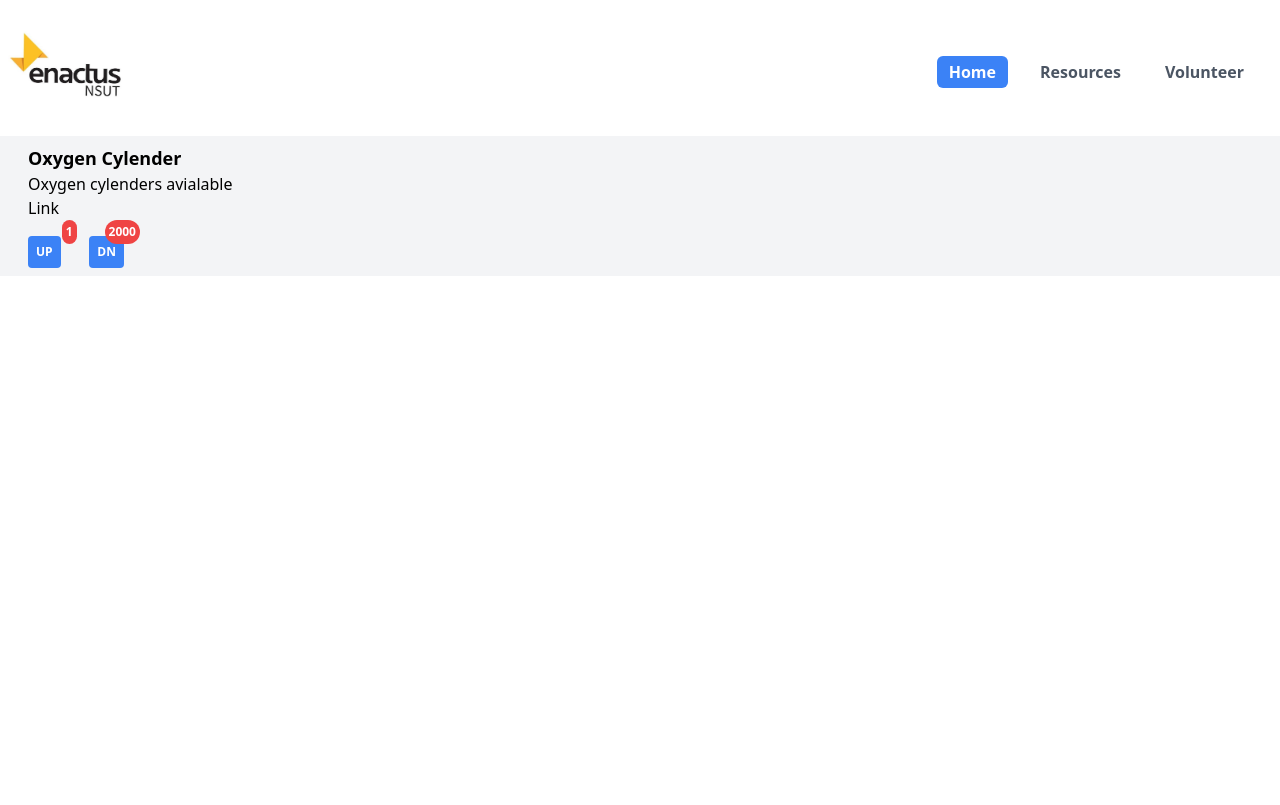
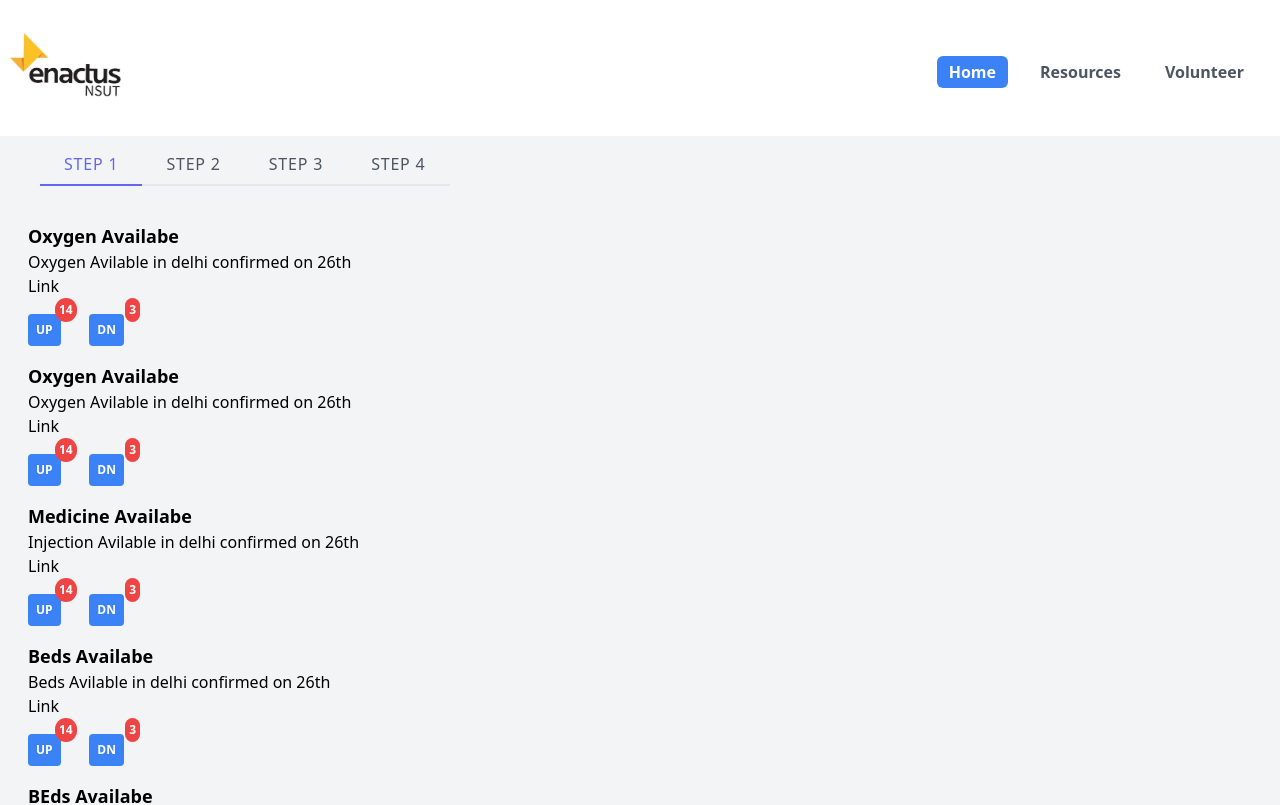
Before and after one commit to samad-yar-khan/covid-resources-client, a React (Create React App) app: page /resources in a window 1280 px wide. Shown: the top 805 px of the page. Built offline with nearby package versions, Linux system fonts and the light colour scheme.

Commit message:
Fetch Resources from data

```diff
--- a/src/components/ResourceItem.js
+++ b/src/components/ResourceItem.js
@@ -4,46 +4,37 @@ import React from 'react'
 
 class ResourceItem extends React.Component {
 
-  constructor(){
-    super(); //must call parents constructor first
-    this.state = {
 
-    }
-     //we put this in the constrcutor because it will be used again and again to aceess the firestore
-
-    //method 2 , we bind our functions to this (otherwise their 'this' value wull be uundefined when they are assigned to an event listenr or aany other var)
-    // this.increaseQuantity = this.increaseQuantity.bind(this)}
-  }
 
 
   render(){
 
-
+    const {title , description , date , link, upvotes , downvotes } = this.props;
 
 
     return (
       <div class='p-2'>
 
         <div class='header text-lg font-bold'>
-            Oxygen Cylender
+            {title}
         </div>
         <div class ='description text-md '>
-            Oxygen cylenders avialable
+            {description}
         </div>
         <div>
-            <a href=''>Link</a>
+            <a href={`${link}`} >Link</a>
 
         </div>
 
         <div class="button-conatiner flex w-24 justify-between mt-2">
           <button class='relative bg-blue-500 text-white p-2 rounded font-bold text-xs overflow-visible mt-2'>
             UP
-            <div class="absolute top-0 right-0 -mt-4 -mr-4 px-1 py-1 bg-red-500 rounded-full text-xs ">1</div>
+            <div class="absolute top-0 right-0 -mt-4 -mr-4 px-1 py-1 bg-red-500 rounded-full text-xs ">{upvotes}</div>
             </button>
 
             <button class='relative bg-blue-500 text-white p-2 rounded font-bold overflow-visible text-xs mt-2'>
             DN
-            <div class="absolute top-0 right-0 -mt-4 -mr-4 px-1 py-1 bg-red-500 rounded-full text-xs">2000</div>
+            <div class="absolute top-0 right-0 -mt-4 -mr-4 px-1 py-1 bg-red-500 rounded-full text-xs">{downvotes}</div>
             </button>
             </div>
 
--- a/src/components/ResourcesPage.js
+++ b/src/components/ResourcesPage.js
@@ -1,24 +1,37 @@
 import React from 'react'
 import ResourceItem from './ResourceItem'
-
+import ResourcesNavbar from './ResourcesTab'
+import {data} from '../resourceData'
 class ResourcesPage extends React.Component {
 
   constructor(){
     super(); //must call parents constructor first
     this.state = {
-
+      data : data,
+      activeResourceIndex : 0,
+      allResources : data.allResources ,
+      medicine : data.medicine ,
+      beds : data.beds,
+      plasama : data.plasma
     }
 
   }
 
   // componentDidMount(){
-  //   this.setState{
 
-  //   }
+
+
+
   // }
 
 
+
+
   render(){
+
+    const { allResources , medicine , plasama , beds , activeResourceIndex} = this.state;
+    const listArr = [allResources , medicine , beds , plasama ];
+    const list = listArr[activeResourceIndex];
 
 
 
@@ -28,12 +41,28 @@ class ResourcesPage extends React.Component {
 
         <header>
           <div className='tabs'>
-
+            <ResourcesNavbar/>
           </div>
         </header>
 
+      <div>
+        {
 
-      <ResourceItem/>
+          list.map((item)=>{
+            return <ResourceItem
+                    title = {item.title}
+                    description = {item.description}
+                    link = {item.link}
+                    key = {item.id}
+                    date = {item.date}
+                    upvotes = {item.upvotes}
+                    downvotes = {item.downvotes}
+
+                  />
+          })
+        }
+        </div>
+
       </div>
     </div>
     );
--- /dev/null
+++ b/src/components/ResourcesTab.js
@@ -0,0 +1,36 @@
+import React from 'react'
+import NavButton from './NavButton'
+
+
+function ResourceNavbar(props){
+
+
+
+
+        return (
+
+          <section className="text-gray-600 body-font">
+            <div className="container px-5 py-2 mx-auto flex flex-wrap flex-col">
+              <div className="flex flex-wrap mb-5">
+                <a className="sm:px-6 py-3 w-1/2 sm:w-auto justify-center sm:justify-start border-b-2 title-font font-medium bg-gray-100 inline-flex items-center leading-none border-indigo-500 text-indigo-500 tracking-wider rounded-t">
+                  STEP 1
+                </a>
+                <a className="sm:px-6 py-3 w-1/2 sm:w-auto justify-center sm:justify-start border-b-2 title-font font-medium inline-flex items-center leading-none border-gray-200 hover:text-gray-900 tracking-wider">
+                    STEP 2
+                </a>
+                <a className="sm:px-6 py-3 w-1/2 sm:w-auto justify-center sm:justify-start border-b-2 title-font font-medium inline-flex items-center leading-none border-gray-200 hover:text-gray-900 tracking-wider">
+                  STEP 3
+                </a>
+                <a className="sm:px-6 py-3 w-1/2 sm:w-auto justify-center sm:justify-start border-b-2 title-font font-medium inline-flex items-center leading-none border-gray-200 hover:text-gray-900 tracking-wider">
+                  STEP 4
+                </a>
+              </div>
+            </div>
+          </section>
+        );
+
+    }
+
+
+
+export default ResourceNavbar;
--- a/src/resourceData.js
+++ b/src/resourceData.js
@@ -1,6 +1,8 @@
 export const data = {
-
-    allResources = [
+    categories : [
+        "All" , "Medicine" , "Beds" , "Plasma"
+    ],
+    allResources : [
         {
             title:'Oxygen Availabe',
             description :'Oxygen Avilable in delhi confirmed on 26th',
@@ -8,7 +10,7 @@ export const data = {
             date : '25/04/21',
             upvotes : '14',
             downvotes : '3',
-            id='0'
+            id:'0'
 
         },
         {
@@ -18,7 +20,7 @@ export const data = {
             date : '25/04/21',
             upvotes : '14',
             downvotes : '3',
-            id='1'
+            id : '1'
 
         },
         {
@@ -28,7 +30,7 @@ export const data = {
             date : '25/04/21',
             upvotes : '14',
             downvotes : '3',
-            id='2'
+            id:'2'
         },
         {
             title:'Beds Availabe',
@@ -37,7 +39,7 @@ export const data = {
             date : '25/04/21',
             upvotes : '14',
             downvotes : '3',
-            id='3'
+            id:'3'
         },
         {
             title:'BEds Availabe',
@@ -46,7 +48,7 @@ export const data = {
             date : '25/04/21',
             upvotes : '14',
             downvotes : '3',
-            id='4'
+            id:'4'
         },
         {
             title:'Medicine Availabe',
@@ -55,7 +57,7 @@ export const data = {
             date : '25/04/21',
             upvotes : '14',
             downvotes : '3',
-            id='5'
+            id:'5'
         },
         {
             title:'Plasma Availabe',
@@ -64,7 +66,7 @@ export const data = {
             date : '25/04/21',
             upvotes : '14',
             downvotes : '3',
-            id='6'
+            id:'6'
         },
         {
             title:'plasma Availabe',
@@ -73,7 +75,7 @@ export const data = {
             date : '25/04/21',
             upvotes : '14',
             downvotes : '3',
-            id='7'
+            id:'7'
         },
         {
             title:'Medicine Availabe',
@@ -82,11 +84,11 @@ export const data = {
             date : '25/04/21',
             upvotes : '14',
             downvotes : '3',
-            id='8'
+            id:'8'
         },
 
     ],
-    medicine = [
+    medicine : [
         {
             title:'Medicine Availabe',
             description :'Injection Avilable in delhi confirmed on 26th',
@@ -94,7 +96,7 @@ export const data = {
             date : '25/04/21',
             upvotes : '14',
             downvotes : '3',
-            id='5'
+            id:'5'
         },
         {
             title:'Medicine Availabe',
@@ -103,10 +105,10 @@ export const data = {
             date : '25/04/21',
             upvotes : '14',
             downvotes : '3',
-            id='8'
+            id:'8'
         },
     ],
-    beds = [
+    beds : [
         {
             title:'Beds Availabe',
             description :'Beds Avilable in delhi confirmed on 26th',
@@ -114,7 +116,7 @@ export const data = {
             date : '25/04/21',
             upvotes : '14',
             downvotes : '3',
-            id='3'
+            id:'3'
         },
         {
             title:'BEds Availabe',
@@ -123,10 +125,10 @@ export const data = {
             date : '25/04/21',
             upvotes : '14',
             downvotes : '3',
-            id='4'
+            id:'4'
         },
     ],
-    plasma = [
+    plasma : [
         {
             title:'Plasma Availabe',
             description :'Injection Avilable in delhi confirmed on 26th',
@@ -134,7 +136,7 @@ export const data = {
             date : '25/04/21',
             upvotes : '14',
             downvotes : '3',
-            id='6'
+            id:'6'
         },
         {
             title:'plasma Availabe',
@@ -143,7 +145,7 @@ export const data = {
             date : '25/04/21',
             upvotes : '14',
             downvotes : '3',
-            id='7'
+            id:'7'
         }
     ]
 
```
